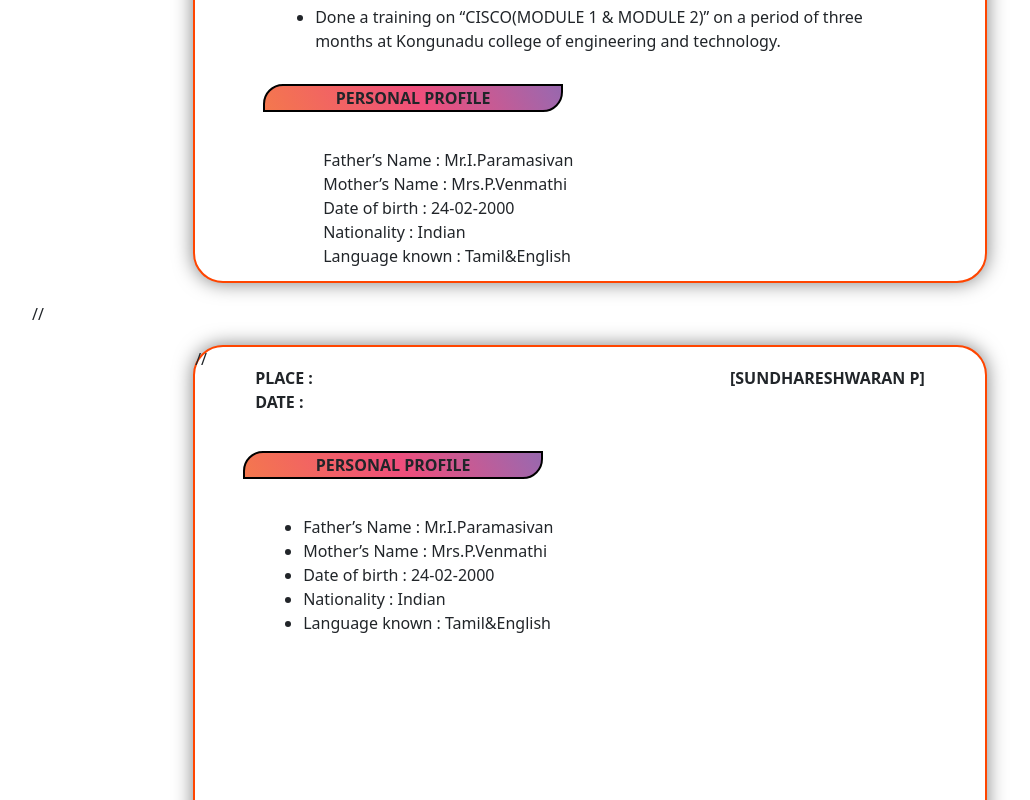
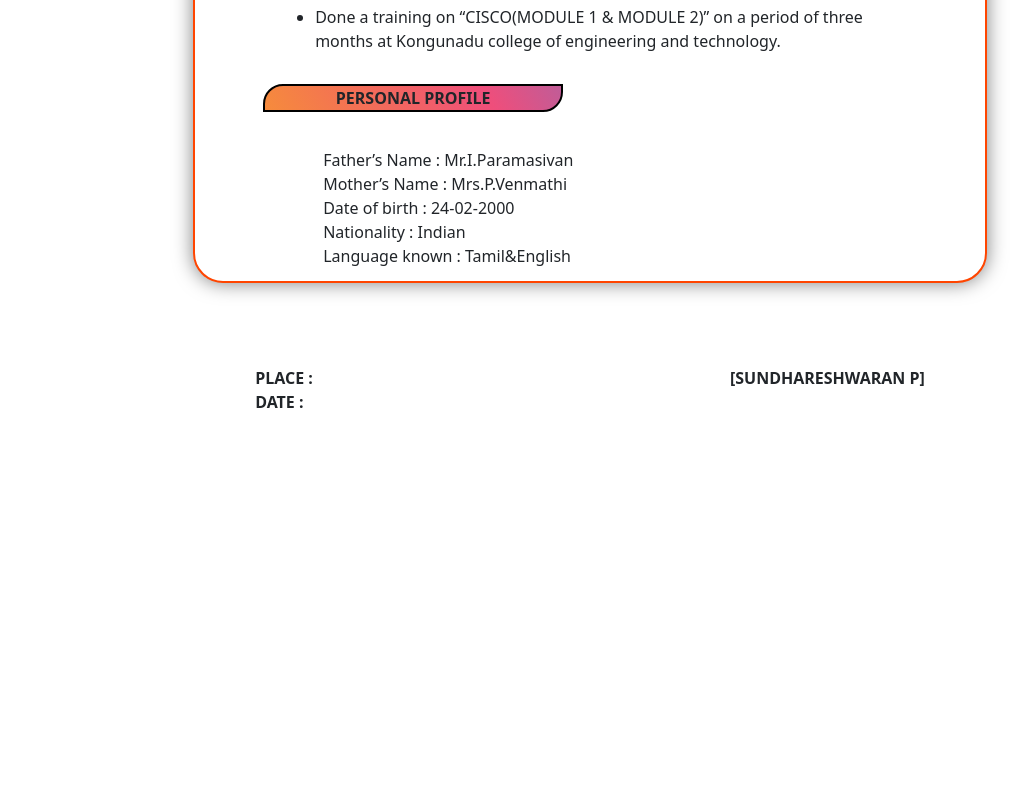
Before and after one commit to sundharsmart20/Resume-for-me, a React (Create React App) app: page / in a window 1280 px wide. Shown: the part 2000-2800 px from the top of the page, without its empty margins (50-1080 px from the left). Built offline with nearby package versions, Linux system fonts and the light colour scheme.

Commit message:
del the code

```diff
--- a/src/App.js
+++ b/src/App.js
@@ -20,10 +20,6 @@ function App() {
           <NextPage />
       </main>
 
-//       <main className="mian ">
-//           <NextPage1 />
-//       </main>
-
         </div>
         </div>
       </div>
```
